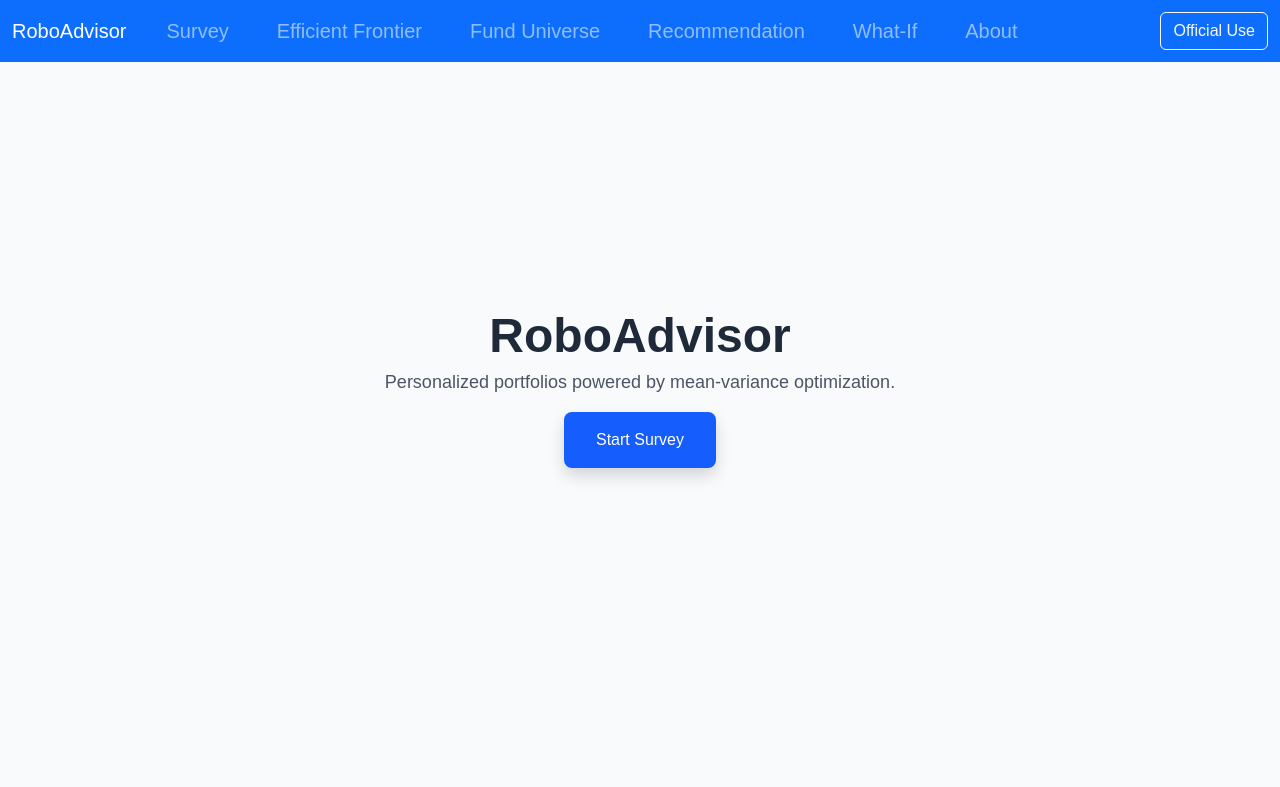
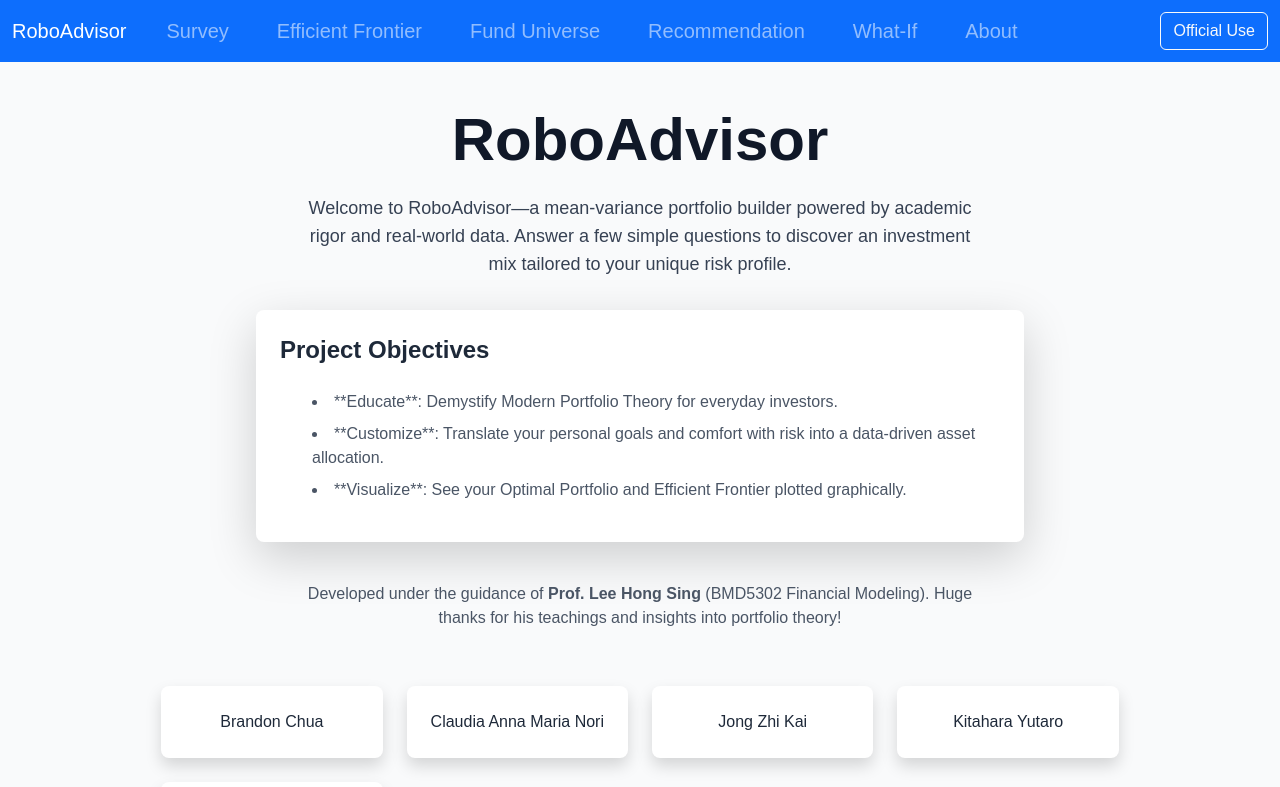
Before and after one commit to brandonchua/roboadvisor-web, a Next.js app: page / in a window 1280 px wide. Shown: the top 787 px of the page. Built offline with nearby package versions, Linux system fonts and the light colour scheme.

Commit message:
changed the description

```diff
--- a/src/app/page.tsx
+++ b/src/app/page.tsx
@@ -1,17 +1,71 @@
 // src/app/page.tsx
-import Link from 'next/link';
+import Link from "next/link";
 
 export default function Home() {
   return (
-    <div className="h-[70vh] flex flex-col items-center justify-center text-center space-y-6">
-      <h1 className="text-5xl font-extrabold">RoboAdvisor</h1>
-      <p className="text-lg text-gray-600 max-w-xl">
-        Personalized portfolios powered by mean‑variance optimization.
+    <div className="min-h-screen flex flex-col items-center justify-center bg-gray-50 px-4">
+      <h1 className="text-6xl font-extrabold text-gray-900 mb-4">
+        RoboAdvisor
+      </h1>
+      <p className="text-lg text-gray-700 max-w-2xl text-center mb-8">
+        Welcome to RoboAdvisor—a mean‑variance portfolio builder powered by
+        academic rigor and real‑world data. Answer a few simple questions to
+        discover an investment mix tailored to your unique risk profile.
       </p>
-      <Link href="/questionnaire" passHref>
-        <button className="px-8 py-3 bg-blue-600 text-white rounded-lg shadow hover:bg-blue-700 transition">
-          Start Survey
-        </button>
+
+      {/* Project Objectives */}
+      <div className="bg-white shadow-lg rounded-lg p-6 mb-10 max-w-3xl">
+        <h2 className="text-2xl font-semibold mb-4 text-gray-800">
+          Project Objectives
+        </h2>
+        <ul className="list-disc list-inside space-y-2 text-gray-600">
+          <li>
+            **Educate**: Demystify Modern Portfolio Theory for everyday
+            investors.
+          </li>
+          <li>
+            **Customize**: Translate your personal goals and comfort with risk
+            into a data‑driven asset allocation.
+          </li>
+          <li>
+            **Visualize**: See your Optimal Portfolio and Efficient Frontier
+            plotted graphically.
+          </li>
+        </ul>
+      </div>
+
+      {/* Credits */}
+      <div className="text-center text-gray-600 mb-10 max-w-2xl">
+        <p>
+          Developed under the guidance of{" "}
+          <strong>Prof. Lee Hong Sing</strong> (BMD5302 Financial Modeling).
+          Huge thanks for his teachings and insights into portfolio theory!
+        </p>
+      </div>
+
+      {/* Team */}
+      <div className="grid grid-cols-1 sm:grid-cols-2 lg:grid-cols-4 gap-6 mb-12">
+        {[
+          "Brandon Chua",
+          "Claudia Anna Maria Nori",
+          "Jong Zhi Kai",
+          "Kitahara Yutaro",
+          "Wang Xinyao",
+        ].map((name) => (
+          <div
+            key={name}
+            className="bg-white rounded-lg shadow p-4 flex items-center justify-center"
+          >
+            <span className="text-gray-800 font-medium">{name}</span>
+          </div>
+        ))}
+      </div>
+
+      {/* Call to action */}
+      <Link href="/questionnaire">
+        <a className="inline-block bg-blue-600 text-white px-8 py-4 rounded-lg shadow-lg hover:bg-blue-700 transition">
+          Start the Survey →
+        </a>
       </Link>
     </div>
   );
```
